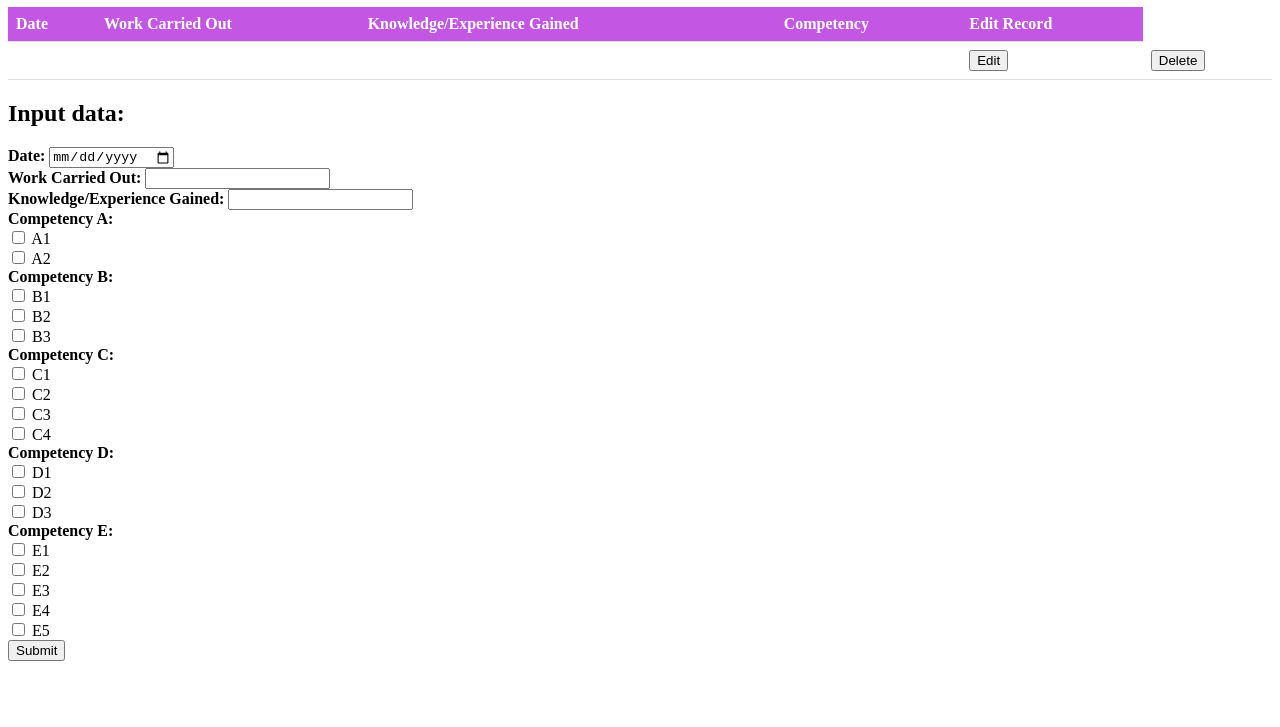
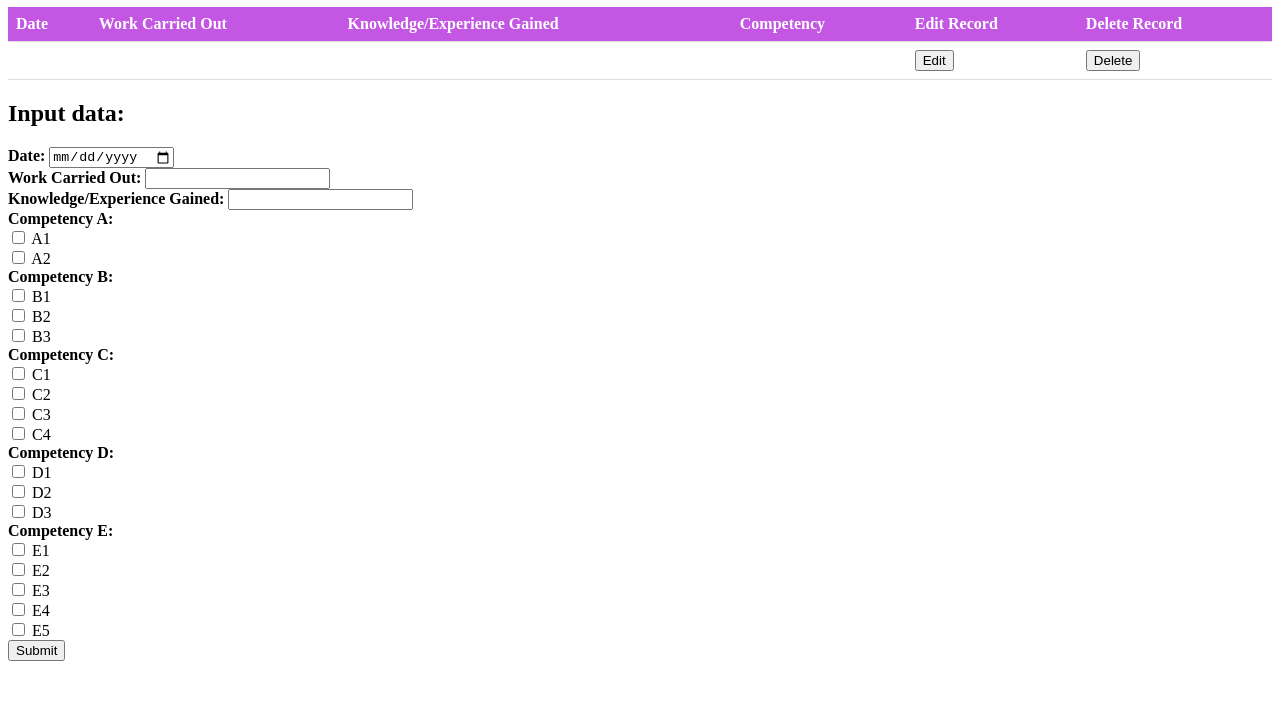
Before and after one commit to Jexxicaa/webProgcw, a website: page client/index.html in a window 1280 px wide. Shown: the part 73-800 px from the top of the page. Drawn offline with Linux system fonts and the light colour scheme; no server answers.

Commit message:
Update index.html
added delete

```diff
--- a/client/index.html
+++ b/client/index.html
@@ -19,6 +19,7 @@
       <th>Knowledge/Experience Gained</th>
       <th>Competency</th>
       <th class="no-print" >Edit Record</th>
+      <th class="no-print" >Delete Record</th>
     </tr>
   </thead>
   <tbody id="entries"></tbody>
```
